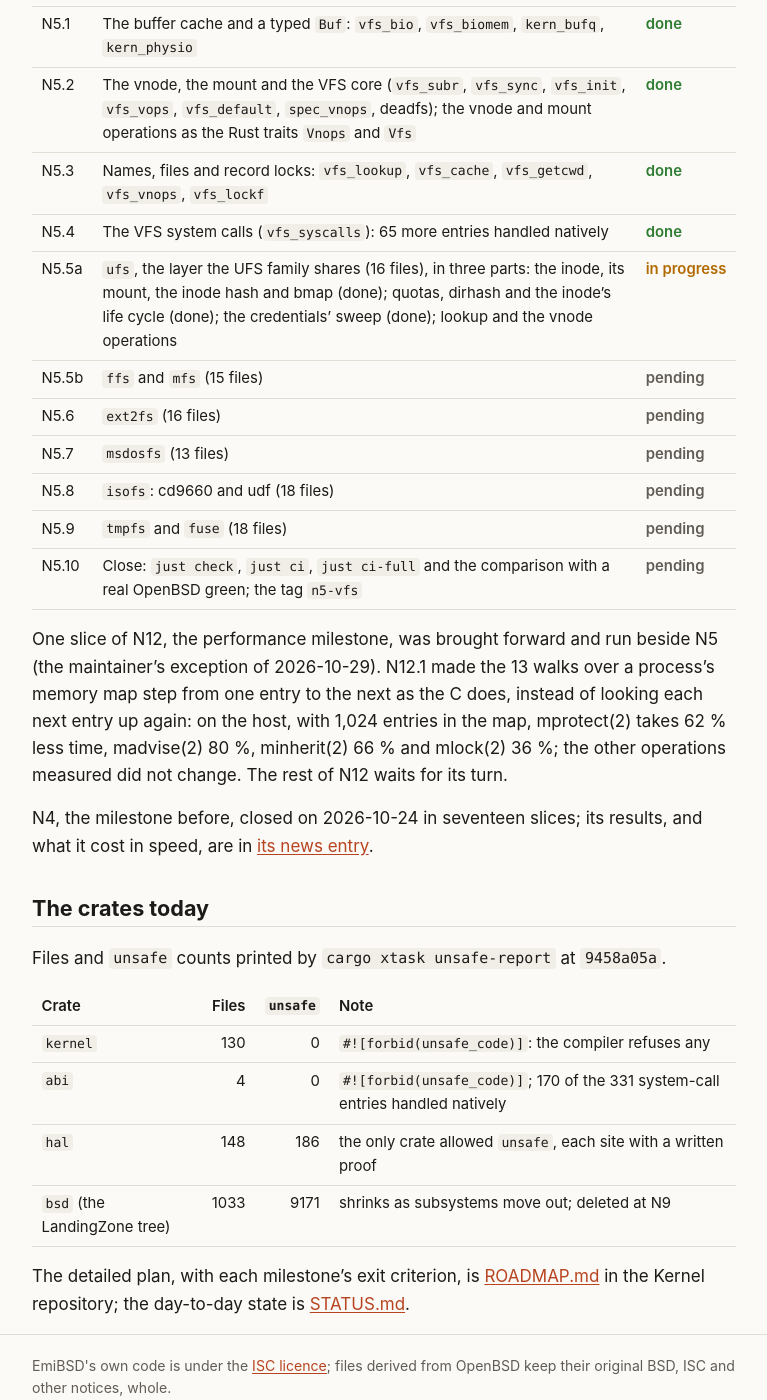
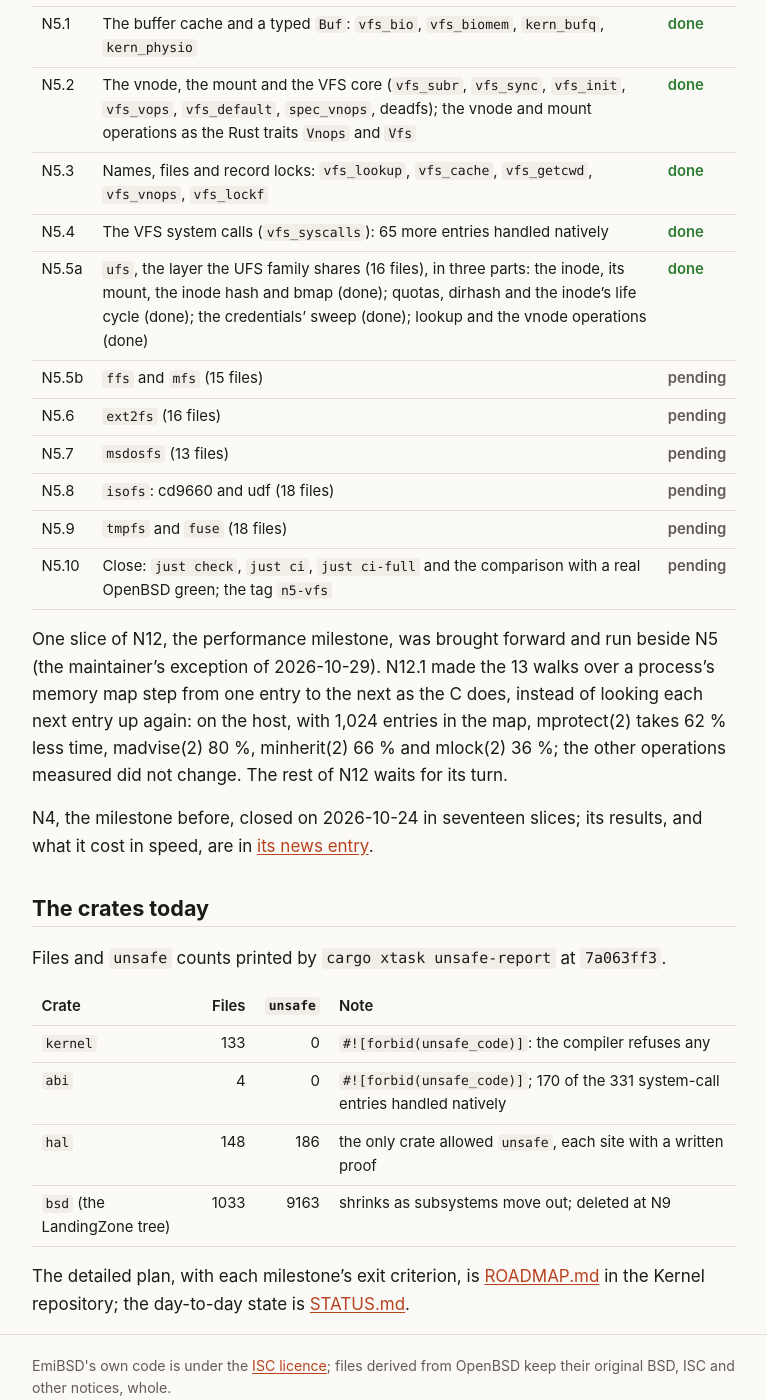
Before and after one commit to EmiBSD/Portal, a Jekyll site: the page built from status.md, in a window 1280 px wide and 1400 px high, scrolled down 2104 px. Shown: the whole window, without its empty margins (256-1023 px from the left). Built offline with Jekyll 4.4.1, drawn with Linux system fonts in a browser that asks for light colours; some of the changed text lies outside the part shown.

Commit message:
status: N5.5a done; figures at Kernel 7a063ff3
Co-Authored-By: Claude Opus 5.5 <noreply@anthropic.com>

```diff
--- a/_data/news.json
+++ b/_data/news.json
@@ -1,4 +1,5 @@
 [
+  {"date": "2026-10-31T08:44:01-03:00", "repo": "Kernel", "title": "N5.5a done: the UFS layer, lookup and the vnode operations included, is the kernel's", "url": "https://github.com/EmiBSD/Kernel/commit/7a063ff3"},
   {"date": "2026-10-31T05:26:27-03:00", "repo": "Kernel", "title": "N5.5a2c done: a credential crosses the file systems as a typed Cred, no raw pointer", "url": "https://github.com/EmiBSD/Kernel/commit/9458a05a"},
   {"date": "2026-10-31T02:54:37-03:00", "repo": "Kernel", "title": "N5.5a2 done: quotas, dirhash and the inode's life cycle are the kernel's", "url": "https://github.com/EmiBSD/Kernel/commit/dd446fb0"},
   {"date": "2026-10-31T00:02:46-03:00", "repo": "Kernel", "title": "N5.5a1 done: the UFS inode, its mount, the inode hash and bmap are the kernel's; ffs, ext2fs and mfs run on them", "url": "https://github.com/EmiBSD/Kernel/commit/2c1d8144"},
--- a/_data/status.json
+++ b/_data/status.json
@@ -1,12 +1,12 @@
 {
-  "commit": "9458a05a",
+  "commit": "7a063ff3",
   "date": "2026-10-31",
-  "at": "N5.5a2c, the credentials' sweep",
+  "at": "N5.5a done; N5.5b next",
   "crates": [
-    {"name": "kernel", "files": 130, "unsafe": 0, "note": "`#![forbid(unsafe_code)]`: the compiler refuses any"},
+    {"name": "kernel", "files": 133, "unsafe": 0, "note": "`#![forbid(unsafe_code)]`: the compiler refuses any"},
     {"name": "abi", "files": 4, "unsafe": 0, "note": "`#![forbid(unsafe_code)]`; 170 of the 331 system-call entries handled natively"},
     {"name": "hal", "files": 148, "unsafe": 186, "note": "the only crate allowed `unsafe`, each site with a written proof"},
-    {"name": "bsd", "label": "the LandingZone tree", "files": 1033, "unsafe": 9171, "note": "shrinks as subsystems move out; deleted at N9"}
+    {"name": "bsd", "label": "the LandingZone tree", "files": 1033, "unsafe": 9163, "note": "shrinks as subsystems move out; deleted at N9"}
   ],
   "milestones": [
     {"name": "N0", "title": "Bootstrap", "scope": "lineage records, tooling, the `unsafe` budget, the baseline", "date": "2026-10-09T04:31:58-03:00", "url": "https://github.com/EmiBSD/Kernel/releases/tag/n0-bootstrap"},
@@ -31,7 +31,7 @@
       {"slice": "N5.2", "what": "The vnode, the mount and the VFS core (`vfs_subr`, `vfs_sync`, `vfs_init`, `vfs_vops`, `vfs_default`, `spec_vnops`, deadfs); the vnode and mount operations as the Rust traits `Vnops` and `Vfs`", "state": "done"},
       {"slice": "N5.3", "what": "Names, files and record locks: `vfs_lookup`, `vfs_cache`, `vfs_getcwd`, `vfs_vnops`, `vfs_lockf`", "state": "done"},
       {"slice": "N5.4", "what": "The VFS system calls (`vfs_syscalls`): 65 more entries handled natively", "state": "done"},
-      {"slice": "N5.5a", "what": "`ufs`, the layer the UFS family shares (16 files), in three parts: the inode, its mount, the inode hash and bmap (done); quotas, dirhash and the inode's life cycle (done); the credentials' sweep (done); lookup and the vnode operations", "state": "in progress"},
+      {"slice": "N5.5a", "what": "`ufs`, the layer the UFS family shares (16 files), in three parts: the inode, its mount, the inode hash and bmap (done); quotas, dirhash and the inode's life cycle (done); the credentials' sweep (done); lookup and the vnode operations (done)", "state": "done"},
       {"slice": "N5.5b", "what": "`ffs` and `mfs` (15 files)"},
       {"slice": "N5.6", "what": "`ext2fs` (16 files)"},
       {"slice": "N5.7", "what": "`msdosfs` (13 files)"},
```
